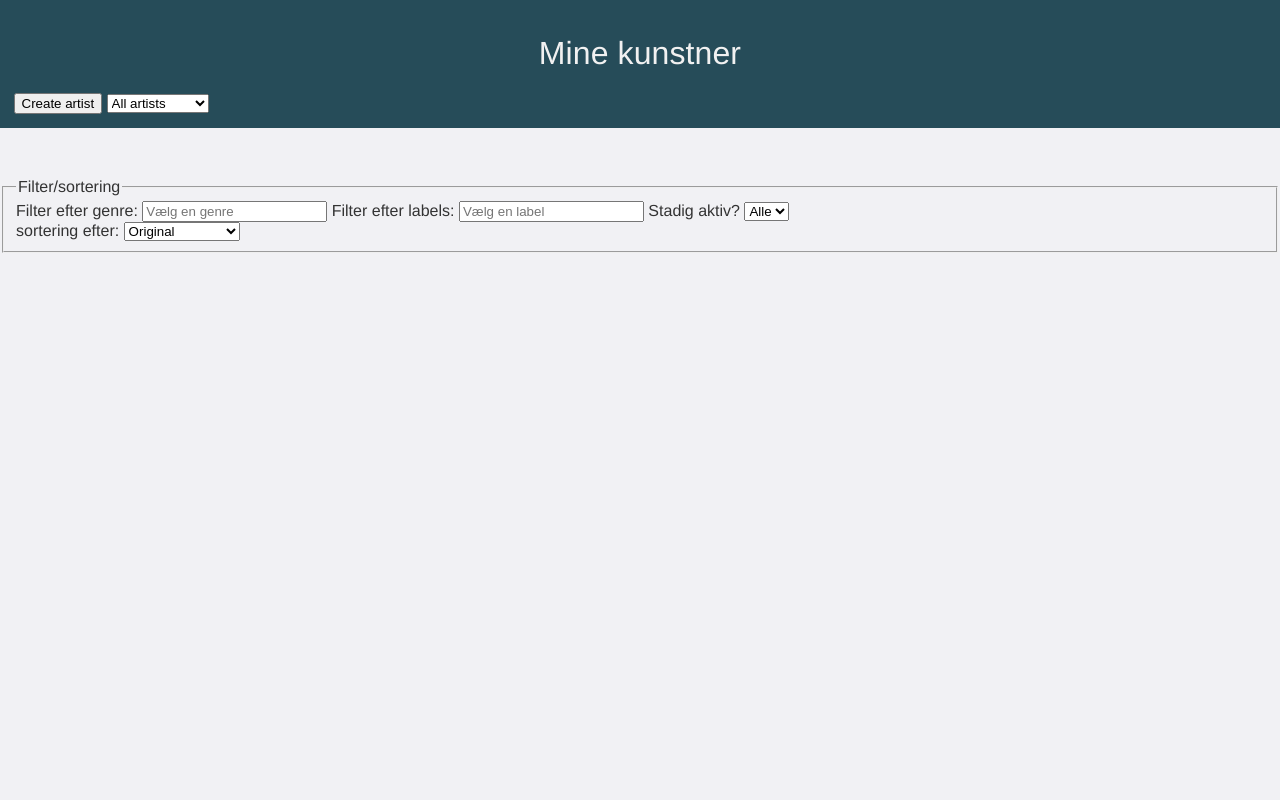
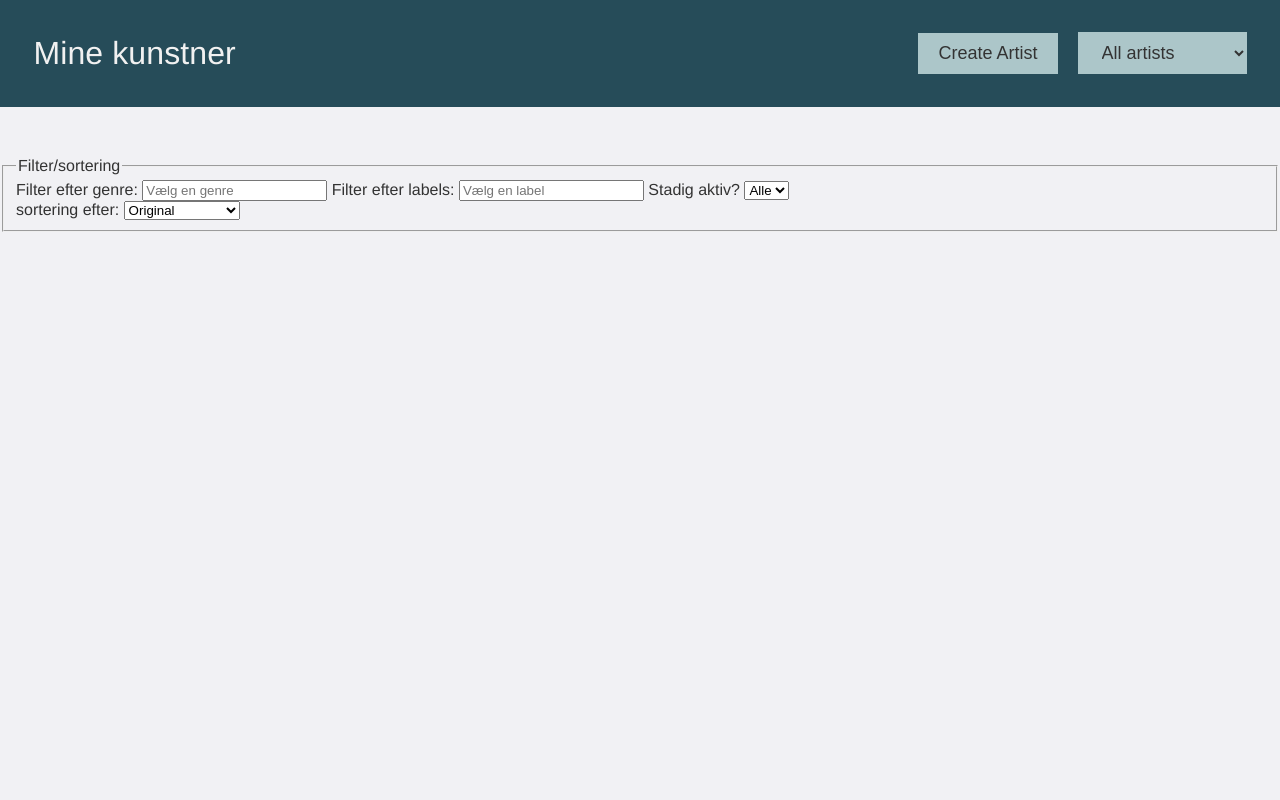
Before and after one commit to MarkusIngerslev/node-js-og-express, a plain HTML site: page frontend/index.html in a window 1280 px wide. Shown: the top 800 px of the page. Drawn offline with Linux system fonts and the light colour scheme; no server answers.

Commit message:
Ændring af header styling

```diff
--- a/frontend/css/style.css
+++ b/frontend/css/style.css
@@ -47,7 +47,11 @@ img {
 }
 
 /* ---------- topbar styling ---------- */
+/* Header styling */
 header {
+    display: flex;
+    justify-content: space-between;
+    align-items: center;
     background-color: var(--green);
     color: var(--text-color-light);
     padding: 13.5px;
@@ -56,6 +60,36 @@ header {
     left: 0;
     right: 0;
     z-index: 9999;
+}
+
+.header-left {
+    margin-right: auto; /* Flyt til venstre kant */
+}
+
+.header-right {
+    display: flex;
+    align-items: center;
+    gap: 20px; /* Tilføj mellemrum mellem knap og select */
+}
+
+/* Juster placeringen af h1 og select "pages" */
+header h1 {
+    margin-left: 20px; /* Tilføj venstre margen */
+}
+
+#different-pages {
+    margin-right: 20px; /* Tilføj højre margen */
+}
+
+/* Style for knappen "Create Artist" og select "Pages" */
+#create-artist-btn,
+#different-pages {
+    background-color: var(--light-green);
+    color: var(--text-color-dark);
+    font-size: 18px; /* Ændre tekststørrelsen */
+    padding: 10px 20px; /* Ændre størrelsen */
+    border: none; /* Fjern kantlinjen */
+    cursor: pointer; /* Gør markøren til en hånd, når der holdes over det */
 }
 
 /* ---------- Footer styling ---------- */
--- a/frontend/index.html
+++ b/frontend/index.html
@@ -10,12 +10,16 @@
     </head>
     <body>
         <header>
-            <h1>Mine kunstner</h1>
-            <button id="create-artist-btn">Create artist</button>
-            <select name="pages" id="different-pages">
-                <option value="artists">All artists</option>
-                <option value="favorits">Favorit artists</option>
-            </select>
+            <div class="header-left">
+                <h1>Mine kunstner</h1>
+            </div>
+            <div class="header-right">
+                <button id="create-artist-btn">Create Artist</button>
+                <select name="pages" id="different-pages">
+                    <option value="artists">All artists</option>
+                    <option value="favorits">Favorit artists</option>
+                </select>
+            </div>
         </header>
 
         <main>
```
